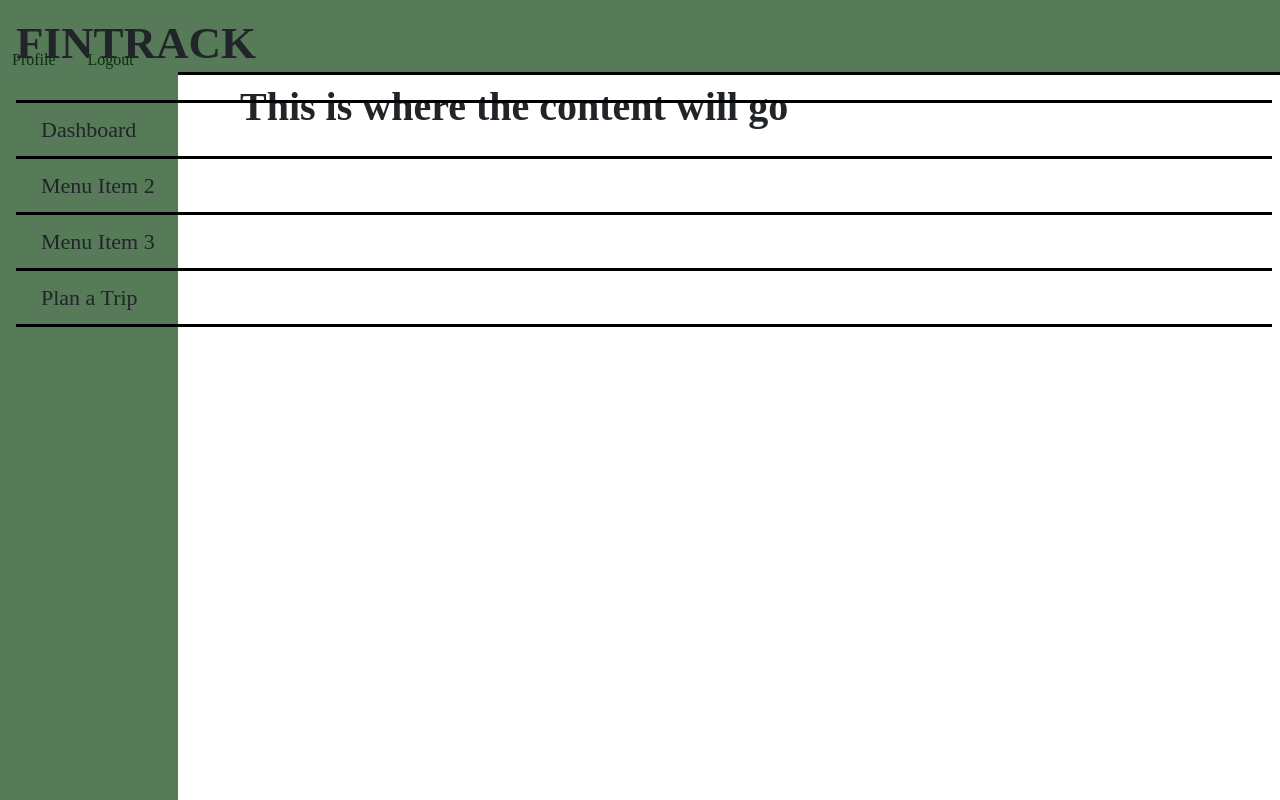
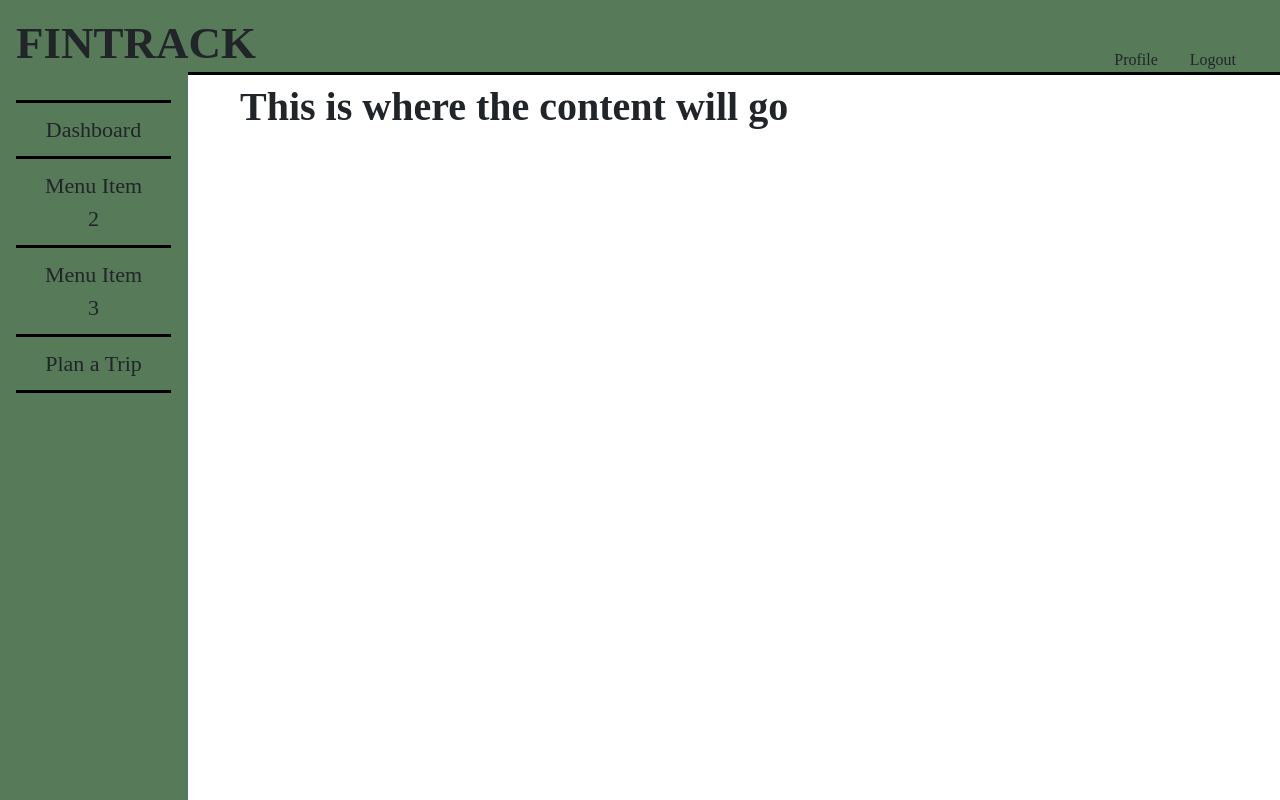
Before and after one commit to jacksonhuish88/PiggyBank, a React (Create React App) app in the folder client/: page / in a window 1280 px wide. Built offline with nearby package versions, Linux system fonts and the light colour scheme.

Commit message:
sidebar, topbar clean up

```diff
--- /dev/null
+++ b/client/src/components/Layout/AdminNav.css
@@ -0,0 +1,60 @@
+@charset "UTF-8";
+
+.sidenav{
+    position:fixed;
+    top:0;
+    bottom:0;
+    width:200px;
+    background-color:#003603a8;
+  }
+
+  .sidemenu {
+    position: fixed;
+    top: 100px;
+    width:200px;
+  }
+
+  .sidemenu h1, h2, h3, h4, h5, h6{
+    padding-top: 0px;
+  }
+
+  .sidemenu div, link{
+    padding: 10px 25px;
+    font-size: 22px;
+    border-top: solid black;
+    text-align: center;
+    width: 155px;
+
+  }
+
+  .sidemenu div:hover, link:hover{
+    color:white;
+  }
+
+  .topbar{
+    margin-left:188px;
+    padding-bottom:1rem;
+    padding-top:3.5rem;
+    background-color:#003603a8;
+    border-bottom: solid black;
+    text-align:right;
+
+  }
+
+  .topmenu {
+    padding-top:3rem;
+    float:right;
+    top:0;
+    right:0;
+    position:fixed;
+  }
+
+  .topmenu div, link{
+    display:inline-block;
+    padding-right:2rem;
+    text-align:right;
+  }
+
+  .topmenu div:hover, link:hover{
+    color:white;
+  }
--- a/client/src/components/Layout/AdminNav.js
+++ b/client/src/components/Layout/AdminNav.js
@@ -1,3 +1,5 @@
+import './AdminNav.css';
+
 const AdminNav = () => {
     return (
         <div>
@@ -21,7 +23,7 @@ const AdminNav = () => {
                 </div>
         </nav>
         <div className="container-flex py-2" style={{padding: "15rem"}}>
-                    <h1>This is where the content will go</h1>
+            <h1>This is where the content will go</h1>
         </div>
         </div>
     )
```
Also changed, not shown: client/src/App.css, 1 other file (tests, documents, lock files or other folders).
